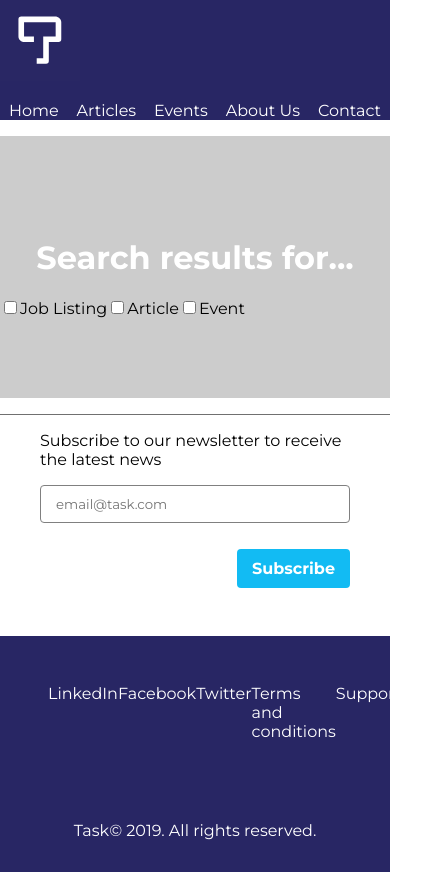
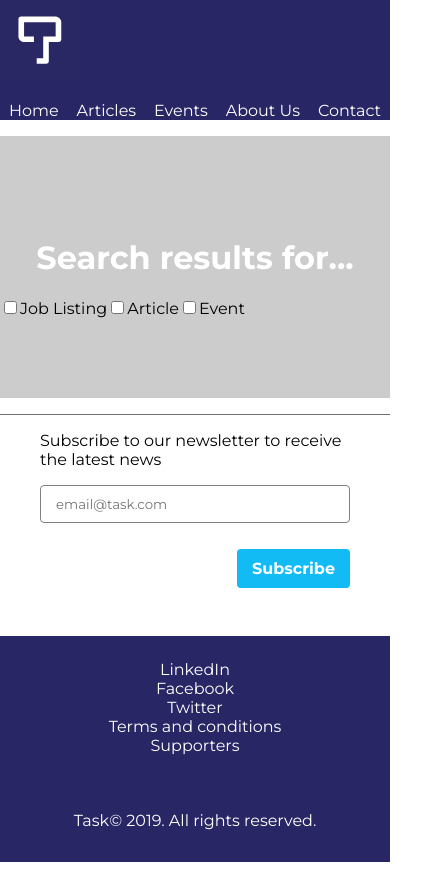
Before and after one commit to Sunnysit/t-ask, a React (Create React App) app: page /search in a window 390 px wide. Shown: the whole page, 425 px wide, since content can reach past the window. Built offline with nearby package versions, Linux system fonts and the light colour scheme.

Commit message:
updated the footer for mobile

```diff
--- a/src/scss/Footer.scss
+++ b/src/scss/Footer.scss
@@ -69,3 +69,12 @@ footer .navigation{
     color:white;
     text-decoration: none;
 }
+
+@media screen and (max-width: 680px) {
+    footer .navigation{
+display: flex;
+flex-direction: column;
+padding:1.5rem;
+text-align: center;
+    }
+}
```
